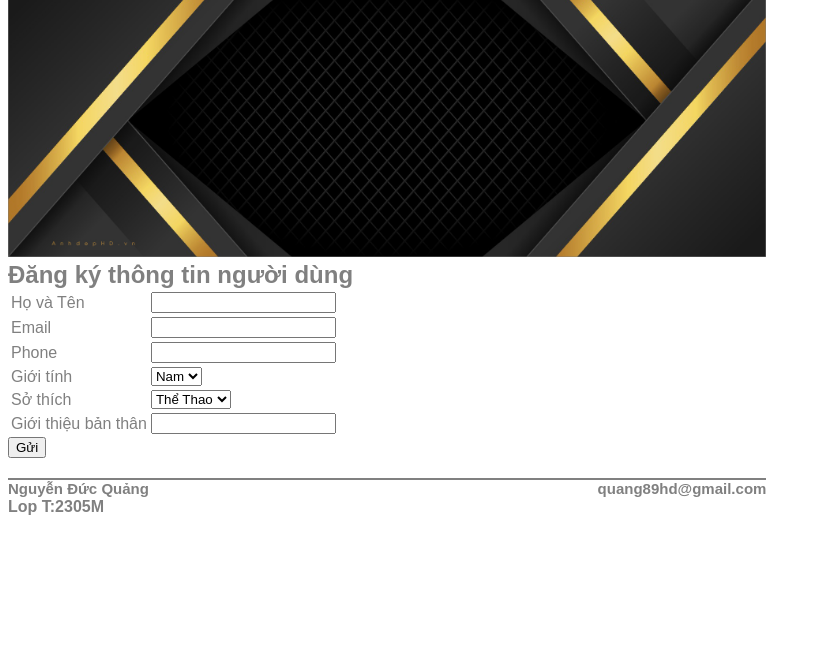
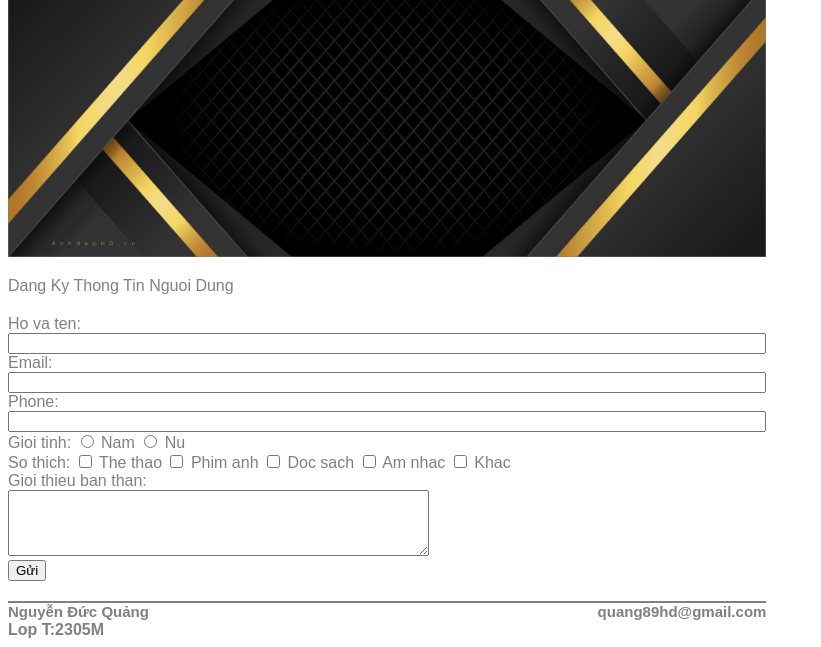
Before and after one commit to NguyenDucQuang89/HTMLCSS, a plain HTML site: page Thi_Thuc_hanh/index.html in a window 1280 px wide. Shown: the part 156-803 px from the top of the page, without its empty margins (0-821 px from the left). Drawn offline with Linux system fonts and the light colour scheme.

Commit message:
Thi Thuc Hanh

```diff
--- a/Thi_Thuc_hanh/css/main.css
+++ b/Thi_Thuc_hanh/css/main.css
@@ -30,3 +30,12 @@ footer{
     h1{
         display: inline;
     }
+    div.box3
+{
+    margin-top: 20px;
+    display: grid;
+    text-align: left;
+    width: 60%;
+    height: 60%;
+    background-color: rgb(255, 255, 255);
+}
--- a/Thi_Thuc_hanh/index.html
+++ b/Thi_Thuc_hanh/index.html
@@ -25,57 +25,47 @@
           <img src="images/background-banner.jpeg"/>
         </div>
         </div>
-        <div id="wrapper">
-            <h1>Đăng ký thông tin người dùng</h1>
-            <form>
-                <form id="contact">
-                <table>
-                    <tr>
-                        <td>Họ và Tên</td>
-                        <td><input id="name" type="text" name="name" onblur="checkten()"></td>
-                    </tr>
-                    <div id="feedback"></div>
-                    <tr>
-                        <td>Email</td>
-                        <td><input type="email" name="email"></td>
-                    </tr>
-                    <tr>
-                        <td>Phone</td>
-                        <td><input type="text" name="phone"></td>
-                    </tr>
-                    <tr>
-                        <td>Giới tính</td>
-                        <td>
-                            <select>
-                                <option value="1">Nam</option>
-                                <option value="1">Nữ</option>
-                            </select>
-                        </td>
-                    </tr>
-                    <tr>
-                        <td>Sở thích</td>
-                        <td>
-                        <select>
-                            <option value="1">Thể Thao</option>
-                            <option value="1">Phim ảnh</option>
-                            <option value="1">Đọc sách</option>
-                            <option value="1">Âm nhạc</option>
-                            <option value="1">Khác</option>
-                        </select>
-                        </td>
-                    </tr>
-                    <tr>
-                        <td>Giới thiệu bản thân</td>
-                        <td><input type="Giới thiệu bản thân" name=""></td>
-                    </tr>
-                </table>
-                <button type="submit" class="btn btn-primary">Gửi</button>
-            </form>
-            <div id="thong_bao"></div>
+        <p>Dang Ky Thong Tin Nguoi Dung</p>
+    <form id="contact">
+    <div class="box3">
+        <script src="js/test.js"></script>
+        <label for="name">Ho va ten:</label>
+        <div id="feedback"></div>
+        <input type="text" id="name" onblur="checkten()" required>
+        <label for="email">Email:</label>
+        <input type="email" id="email" onblur="checkemail()" required>
+        <label for="phone">Phone:</label>
+        <div id="feedbackphone"></div>
+        <input type="text" id="phone" onblur="checkphone()" required>
+    </div>
+    <label for="phone">Gioi tinh:</label>
+    <input type="radio" id="nam" name="gioitinh" value="nam">
+<label for="nam">Nam</label>
+<input type="radio" id="nu" name="gioitinh" value="nu">
+<label for="nu">Nu</label><br>
+<label for="phone">So thich:</label>
+<input type="checkbox" id="thethao" name="thethao">
+      <label for="scales">The thao</label>
+      <input type="checkbox" id="phimanh" name="phimanh">
+      <label for="scales">Phim anh</label>
+      <input type="checkbox" id="docsach" name="docsach">
+      <label for="scales">Doc sach</label>
+      <input type="checkbox" id="amnhac" name="amnhac">
+      <label for="scales">Am nhac</label>
+      <input type="checkbox" id="khac" name="khac">
+      <label for="scales">Khac</label>
+      <br>
+      <label for="gioithieu">Gioi thieu ban than:</label>
+      <br>
+<textarea id="gioithieu" name="gioithieu" rows="4" cols="50">
+</textarea>
+<br>
+<button type="submit" class="btn btn-primary">Gửi</button>
+        </form>
                 <footer>
                     <div class=box1>Nguyễn Đức Quảng</div>
                     <div class=box2>quang89hd@gmail.com</div>
-                    <div class=box3>Lop T:2305M</div>
+                    <div class=box4>Lop T:2305M</div>
                 </footer>
                 <script src="js/main.js"></script>
 </body>
```
